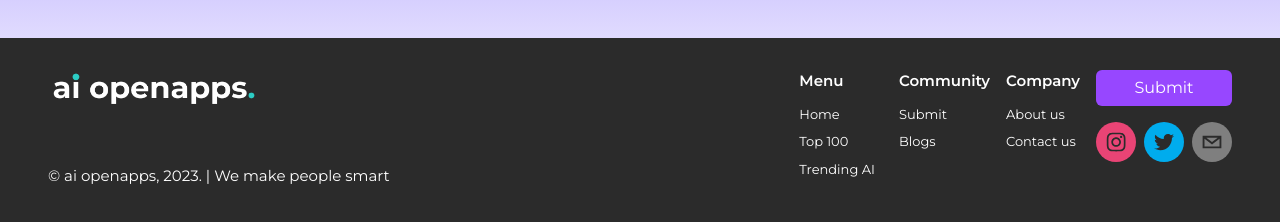
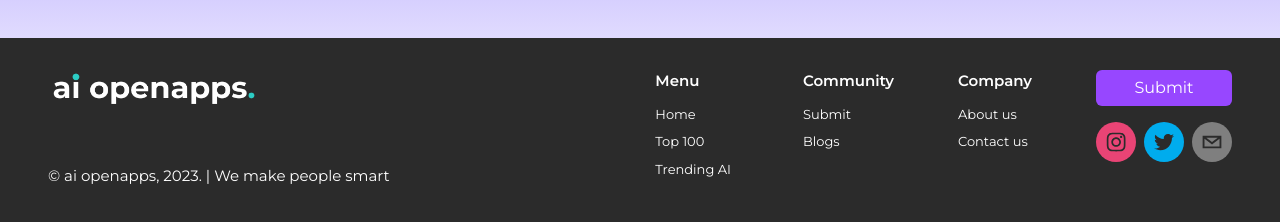
Before and after one commit to Akxai/aiopenapps, a React (Create React App) app: page /blog in a window 1280 px wide. Shown: the part 722-944 px from the top of the page. Built offline with nearby package versions, Linux system fonts and the light colour scheme; no server answers; a web font is replaced by a local one; what tw-elements would draw is missing.

Commit message:
updated footer on medium or higher screens

```diff
--- a/src/components/Footer.js
+++ b/src/components/Footer.js
@@ -19,7 +19,7 @@ export default function Footer() {
           © ai openapps, 2023. | We make people smart
         </p>
       </div>
-      <div className="flex gap-x-[1rem] mt-4 lg:mt-0 flex-wrap">
+      <div className="flex gap-x-[1rem] md:gap-x-16 lg:gap-x-16 mt-4 lg:mt-0 flex-wrap">
         <div className="flex flex-col gap-y-3 mb-5 mr-2">
           <p className="font-bold text-[15px]">Menu</p>
           <ul className="flex flex-col gap-y-2">
```
